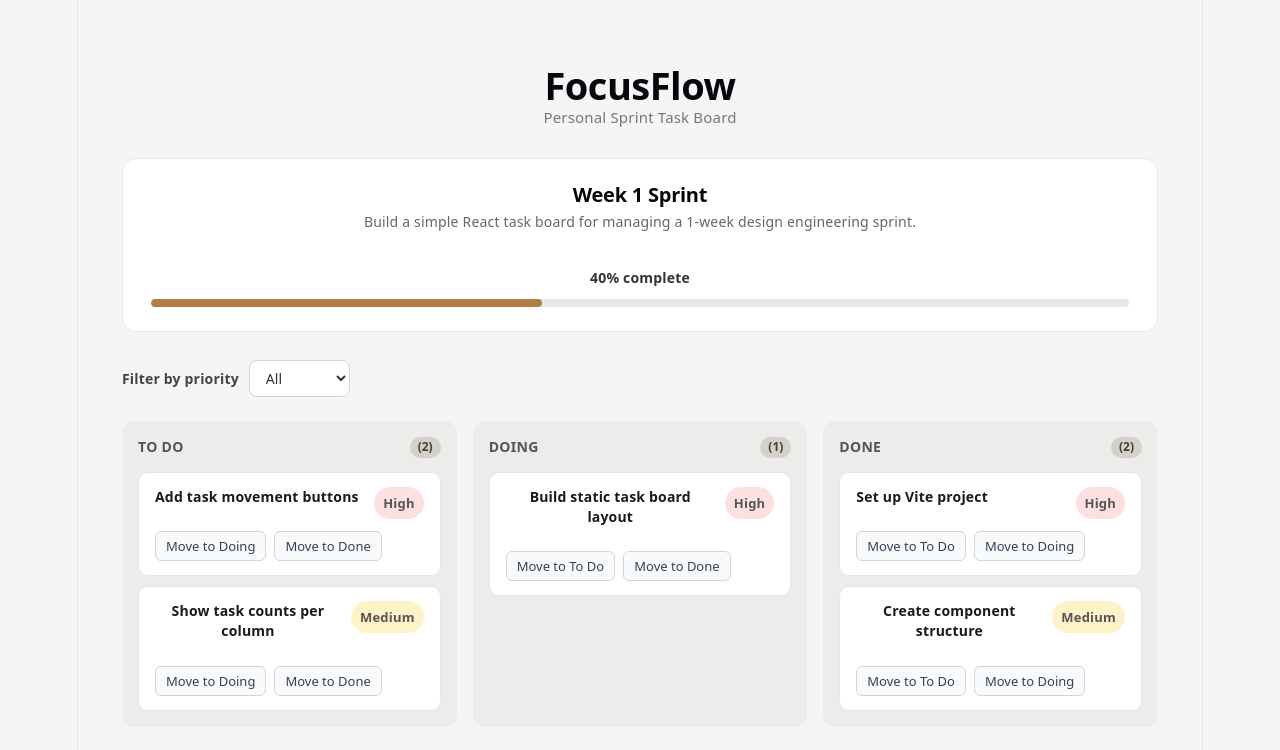
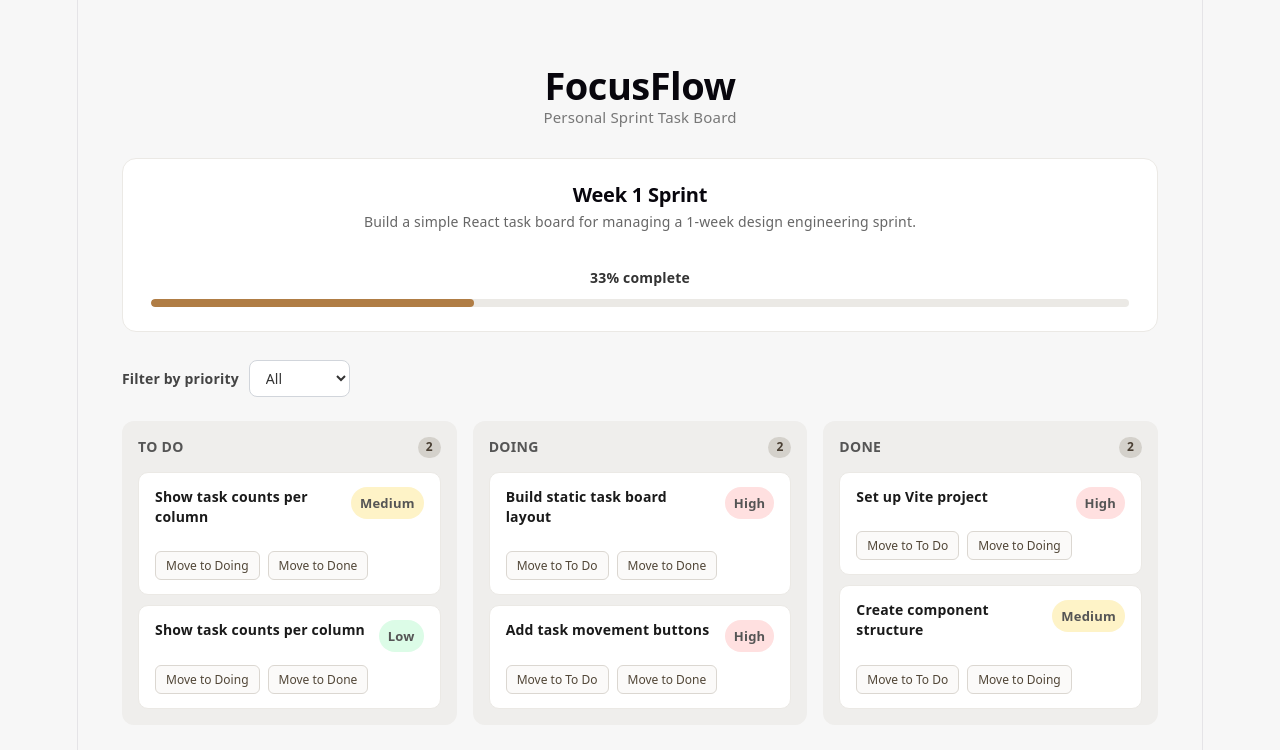
Before and after one commit to brndcdn/focusflow, a React (Vite) app: page / in a window 1280 px wide. Shown: the top 750 px of the page. Built offline with nearby package versions, Linux system fonts and the light colour scheme.

Commit message:
Implemented other UI improvements manually

```diff
--- a/src/App.css
+++ b/src/App.css
@@ -7,7 +7,7 @@
 body {
   /* Inherits system-ui / Segoe UI / Roboto stack from index.css — removes Arial */
   font-family: inherit;
-  background: #f5f5f5;
+  background: hsl(0, 0%, 97%);
   color: #222;
 }
 
@@ -40,7 +40,7 @@ header p {
 
 .sprint-summary {
   background: white;
-  border: 1px solid #e5e7eb;
+  border: 1px solid #ebe9e5;
   border-radius: 14px;
   padding: 24px 28px;
   margin-bottom: 28px;
@@ -114,7 +114,7 @@ header p {
 /* ── Task Column ─────────────────────────────────────────────────────── */
 
 .task-column {
-  background: #edecea;
+  background: hsl(40, 8%, 93%);
   border-radius: 12px;
   padding: 16px;
   min-height: 300px;
@@ -154,7 +154,7 @@ header p {
 
 .task-card {
   background: white;
-  border: 1px solid #e5e7eb;
+  border: 1px solid #ebe9e5;
   border-radius: 10px;
   padding: 14px 16px;
 }
@@ -170,6 +170,7 @@ header p {
   font-size: 14px;
   font-weight: 600;
   line-height: 1.45;
+  text-align: left;
   margin-bottom: 12px;
   color: #1a1a1a;
 }
@@ -189,14 +190,14 @@ header p {
 }
 
 .task-actions button {
-  border: 1px solid #d1d5db;
-  background: #f9fafb;
+  border: 1px solid #dbd7d1;
+  background: #fbfaf9;
   border-radius: 6px;
   padding: 5px 10px;
   cursor: pointer;
-  font-size: 13px;
+  font-size: 12px;
   font-family: inherit;
-  color: #374151;
+  color: #514637;
   transition:
     background 0.15s,
     border-color 0.15s,
@@ -204,8 +205,8 @@ header p {
 }
 
 .task-actions button:hover {
-  background: #e9ecf0;
-  border-color: #b0b7c3;
+  background: #f0ede9;
+  border-color: #c3bdb0;
   color: #111;
 }
 
@@ -230,7 +231,7 @@ header p {
 
 .progress-track {
   height: 8px;
-  background: #e5e7eb;
+  background: #ebe9e5;
   border-radius: 999px;
   overflow: hidden;
 }
--- a/src/App.jsx
+++ b/src/App.jsx
@@ -22,12 +22,18 @@ const initialTasks = [
     id: 4,
     title: "Add task movement buttons",
     priority: "High",
-    status: "todo",
+    status: "doing",
   },
   {
     id: 5,
     title: "Show task counts per column",
     priority: "Medium",
+    status: "todo",
+  },
+  {
+    id: 6,
+    title: "Show task counts per column",
+    priority: "Low",
     status: "todo",
   },
 ];
--- a/src/components/TaskColumn.jsx
+++ b/src/components/TaskColumn.jsx
@@ -4,7 +4,7 @@ function TaskColumn({ title, tasks, onMoveTask }) {
   return (
     <section className="task-column">
       <h2>
-        {title} <span>({tasks.length})</span>
+        {title} <span>{tasks.length}</span>
       </h2>
 
       <div className="task-list">
```
